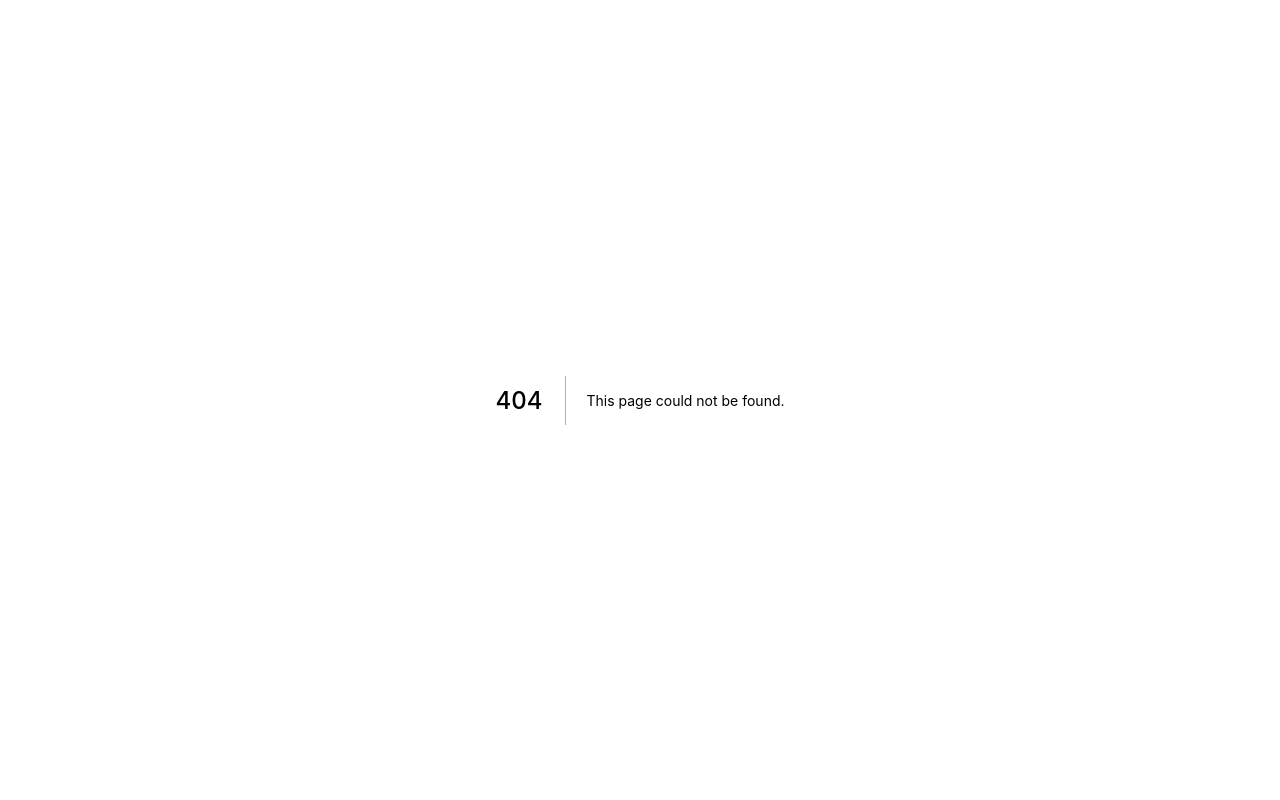
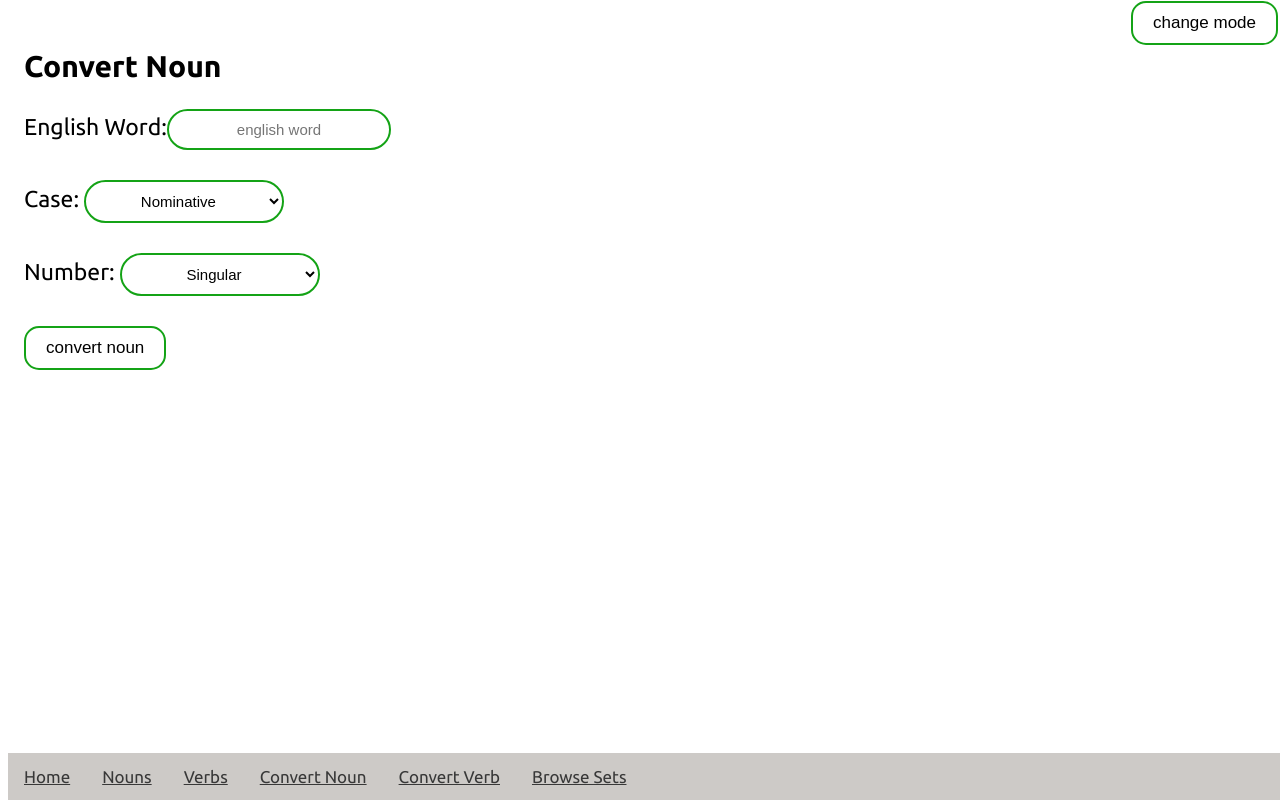
Before and after one commit to VulcanWM/discipulis, a Next.js app: page /convert_noun in a window 1280 px wide. Before the commit this address had no page. Built offline with nearby package versions, Linux system fonts and the light colour scheme.

Commit message:
added a `convert_noun` page

```diff
--- a/components/layout.js
+++ b/components/layout.js
@@ -8,7 +8,7 @@ export const siteTitle = "Discipulis";
 export default function Layout({ pageTitle, children }) {
   const title = `${siteTitle} - ${pageTitle}`;
   function changeMode(){
-    console.log("cool")
+    // console.log("cool")
 
   }
   return (
--- a/package.json
+++ b/package.json
@@ -16,6 +16,7 @@
     "next": "12.2.0",
     "react": "18.2.0",
     "react-dom": "18.2.0",
+    "react-hook-form": "^7.43.5",
     "react-router": "^6.8.2"
   },
   "devDependencies": {
--- a/pages/browse_sets.jsx
+++ b/pages/browse_sets.jsx
@@ -24,7 +24,7 @@ export default function BrowseSets( {posts} ) {
                 <div className={styles.set}>
                   <h3>{set['Name']}</h3>
                   <p>{set['Plays']} &#9654;&#65039;</p>
-                  <p><span className={styles.red}>!!!</span> {set['Priority']}</p>
+                  <p><span className="red">!!!</span> {set['Priority']}</p>
                   <br/>
                 </div>
               </Link>
--- /dev/null
+++ b/pages/convert_noun.jsx
@@ -0,0 +1,61 @@
+import { useForm } from "react-hook-form";
+import Layout from '../components/layout';
+import {noun_english_to_latin} from '../grammar/nouns'
+
+export default function ConvertNoun() {
+  var msg = null
+  const {
+    register,
+    handleSubmit,
+    watch,
+    formState: { errors }
+  } = useForm();
+  const onSubmit = (data) => {
+    const word = data.word
+    const the_case = data.case
+    const number = data.number
+    var result = noun_english_to_latin(word, the_case, number)
+    console.log(result)
+    if (result.nominative == false){
+      msg = result.latin_word
+      document.getElementById("msg").innerText = msg
+    } else {
+      msg = result.latin_word + " is the " + number + " " + the_case + " word for " + word
+      document.getElementById("msg").innerText = msg
+    }
+  };
+  return (
+    <Layout pageTitle="Convert Noun">
+      <h2>Convert Noun</h2>
+      <p id="msg" className="light">{msg}</p>
+      <form onSubmit={handleSubmit(onSubmit)}>
+        <label htmlFor="word">English Word:</label>
+        <input {...register("word", { required: true })} placeholder="english word" type="text"/><br/>
+        <label htmlFor="case">Case: </label>
+        <select
+          defaultValue="nominative" id="case"
+          name="case"
+          {...register("case", { required: true })}
+        >
+          <option value="nominative">Nominative</option>
+          <option value="vocative">Vocative</option>
+          <option value="accusative">Accusative</option>
+          <option value="genitive">Genitive</option>
+          <option value="dative">Dative</option>
+          <option value="ablative">Ablative</option>
+        </select><br/>
+        <label htmlFor="number">Number: </label>
+        <select
+          defaultValue="singular" id="number"
+          name="number"
+          {...register("number", { required: true })}
+        >
+          <option value="singular">Singular</option>
+          <option value="plural">Plural</option>
+        </select><br/>
+        {errors.exampleRequired && <p>This field is required</p>}
+        <input type="submit" value="convert noun"/>
+      </form>
+    </Layout>
+  );
+}
--- a/pages/set/[set].jsx
+++ b/pages/set/[set].jsx
@@ -14,7 +14,7 @@ export default function SetPage( {posts}) {
     <Layout pageTitle={quiz_set.Name}>
       <h2>{quiz_set['Name']}</h2>
       <span>{quiz_set['Plays']} &#9654;&#65039; </span>
-      <span><span className={styles.red}>!!!</span> {quiz_set['Priority']}</span>
+      <span><span className="red">!!!</span> {quiz_set['Priority']}</span>
       <p>This set contains <strong>{contains}</strong></p>
       <Link href={"/start_quiz/" + quiz_set['_id']}>
         <button>start quiz settings</button>
--- a/styles/[set].module.css
+++ b/styles/[set].module.css
@@ -1,8 +1,3 @@
-.red {
-  font-weight: bold;
-  color: var(--red);
-}
-
 .word {
   border: 2px solid var(--light-background);
   color: var(--light-font);
--- a/styles/global.css
+++ b/styles/global.css
@@ -55,7 +55,7 @@ hr {
   border: 1px solid var(--light-font);
 }
 
-button {
+button,input[type=submit] {
   padding: 10px;
   padding-left: 20px;
   padding-right: 20px;
@@ -68,6 +68,56 @@ button {
   font-size: 17px;
 }
 
-button:hover {
+button:hover,input[type=submit]:hover {
   border-color: var(--dark-accent);
 }
+
+/* form element styling */
+
+input[type=text] {
+  padding: 10px;
+  border-radius: 30px;
+  border: 2px solid var(--primary);
+  background-color: transparent;
+  outline: none;
+  font-size: 15px;
+  transition: 0.2s;
+  width: 200px;
+  margin-bottom: 30px;
+  color: var(--font-color);
+  text-align: center;
+}
+
+input[type=text]:focus {
+  border-color: var(--dark-accent);
+}
+
+select {
+  padding: 10px;
+  border-radius: 30px;
+  border: 2px solid var(--primary);
+  background-color: transparent;
+  outline: none;
+  font-size: 15px;
+  transition: 0.2s;
+  width: 200px;
+  margin-bottom: 30px;
+  color: var(--font-color);
+  text-align: center;
+}
+
+select:focus {
+  border-color: var(--dark-accent);
+}
+
+/* additional styling */
+
+.light {
+  color: var(--light-font);
+  font-weight: bold;
+}
+
+.red {
+  font-weight: bold;
+  color: var(--red);
+}
```
Also changed, not shown: 1 other file (tests, documents, lock files or other folders).
